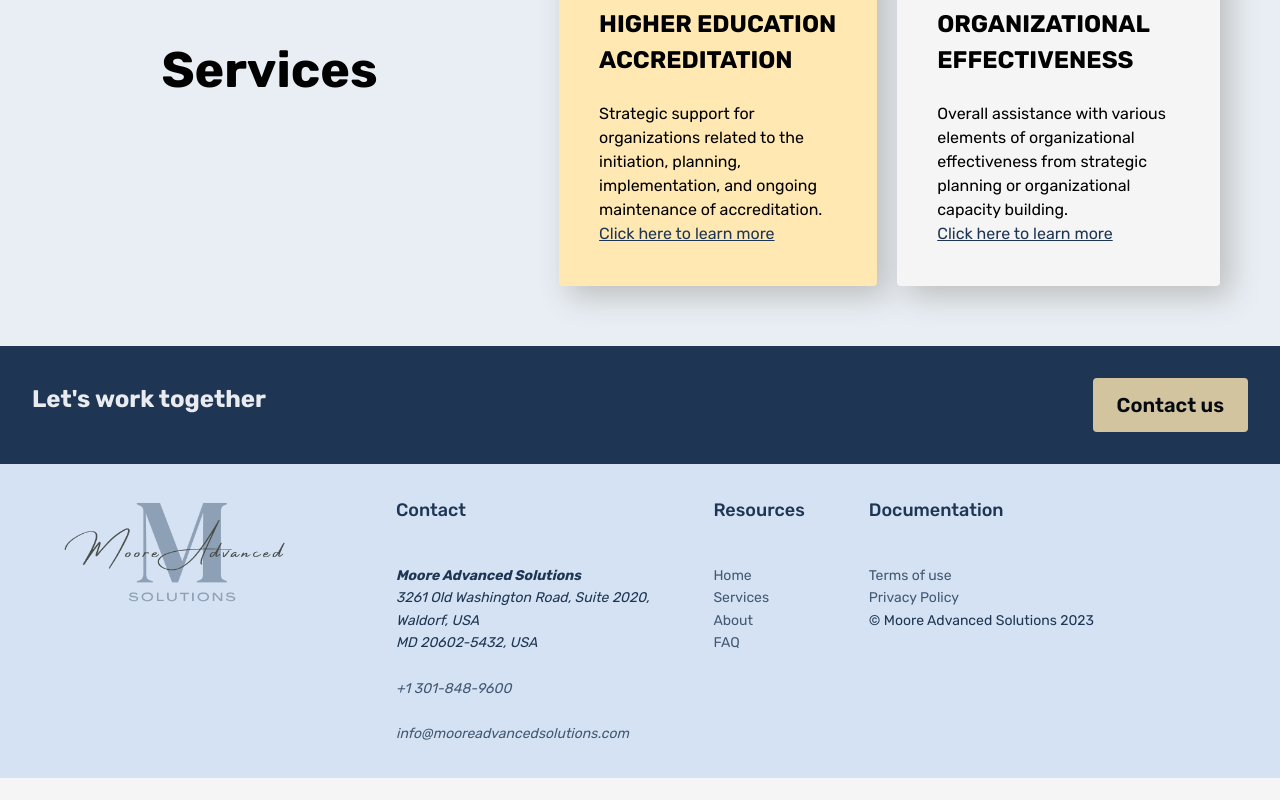
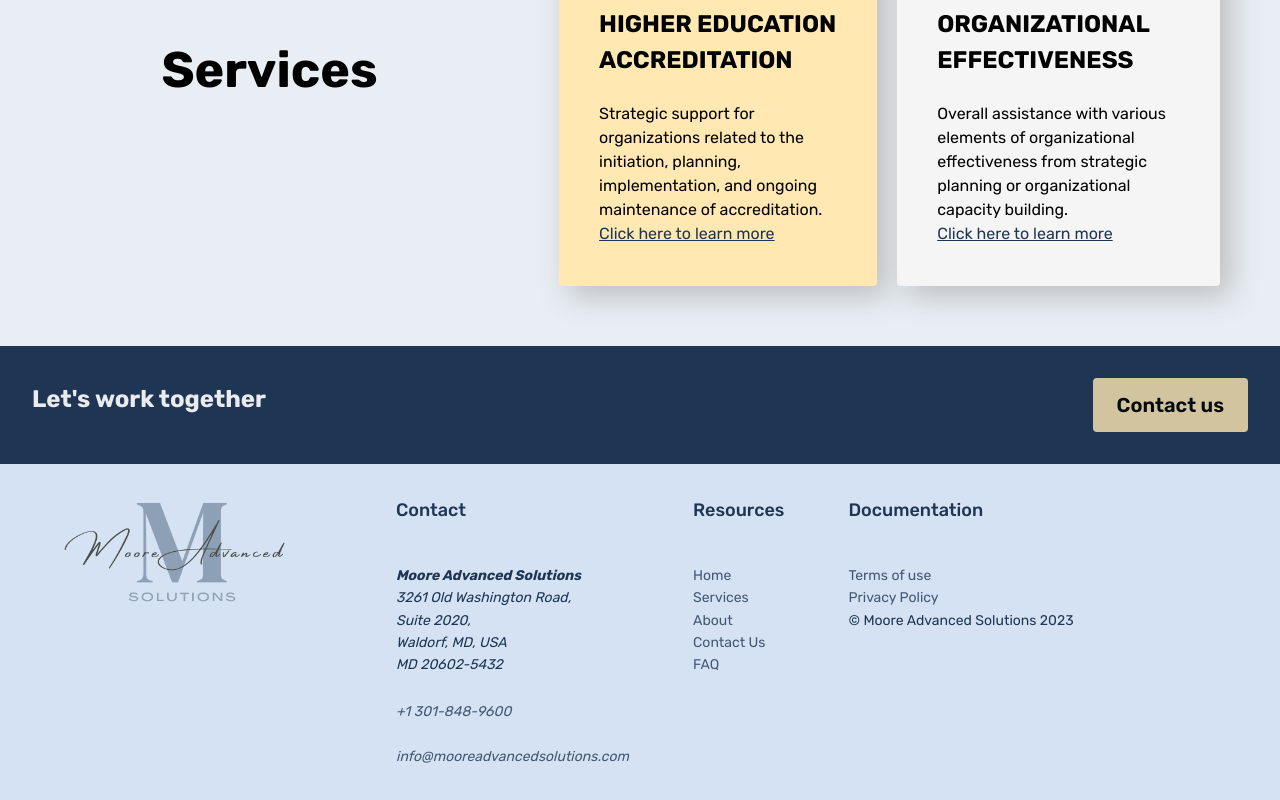
Before and after one commit to Cian747/M, a React (Create React App) app: page / in a window 1280 px wide. Shown: the part 1942-2742 px from the top of the page. Before the commit the page ends 2720 px from the top, so only its background shows below. Built offline with nearby package versions, Linux system fonts and the light colour scheme.

Commit message:
footer update

```diff
--- a/src/components/Footer.js
+++ b/src/components/Footer.js
@@ -28,10 +28,13 @@ function Footer() {
           <address class='contacts'>
             <p><strong className='footer-contact-name'>Moore Advanced Solutions</strong></p>
             <p>
-              3261 Old Washington Road, Suite 2020,
+              3261 Old Washington Road,
             </p>
-            <p>Waldorf, USA</p>
-            <p className='address'>MD 20602-5432, USA</p>
+            <p>
+              Suite 2020,
+            </p>
+            <p>Waldorf, MD, USA</p>
+            <p className='address'>MD 20602-5432</p>
 
             <p>
               <div className='whatsapp-contact'>
@@ -64,7 +67,7 @@ function Footer() {
               <Link to='/about-us'>About</Link>
             </li>
             <li>
-              {/* <Link to='/contact-us'>Contact Us</Link> */}
+              <Link to='/contact-us'>Contact Us</Link>
             </li>
             <li>
               <Link to='/'>FAQ</Link>
```
